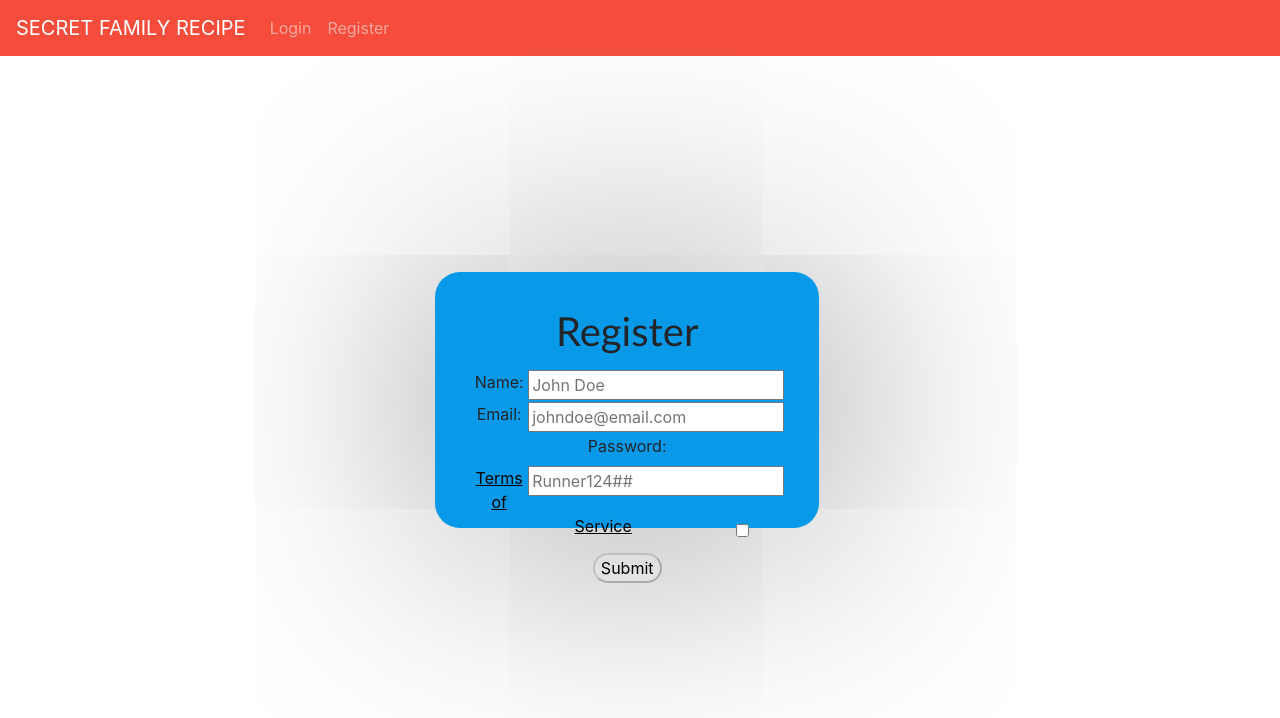
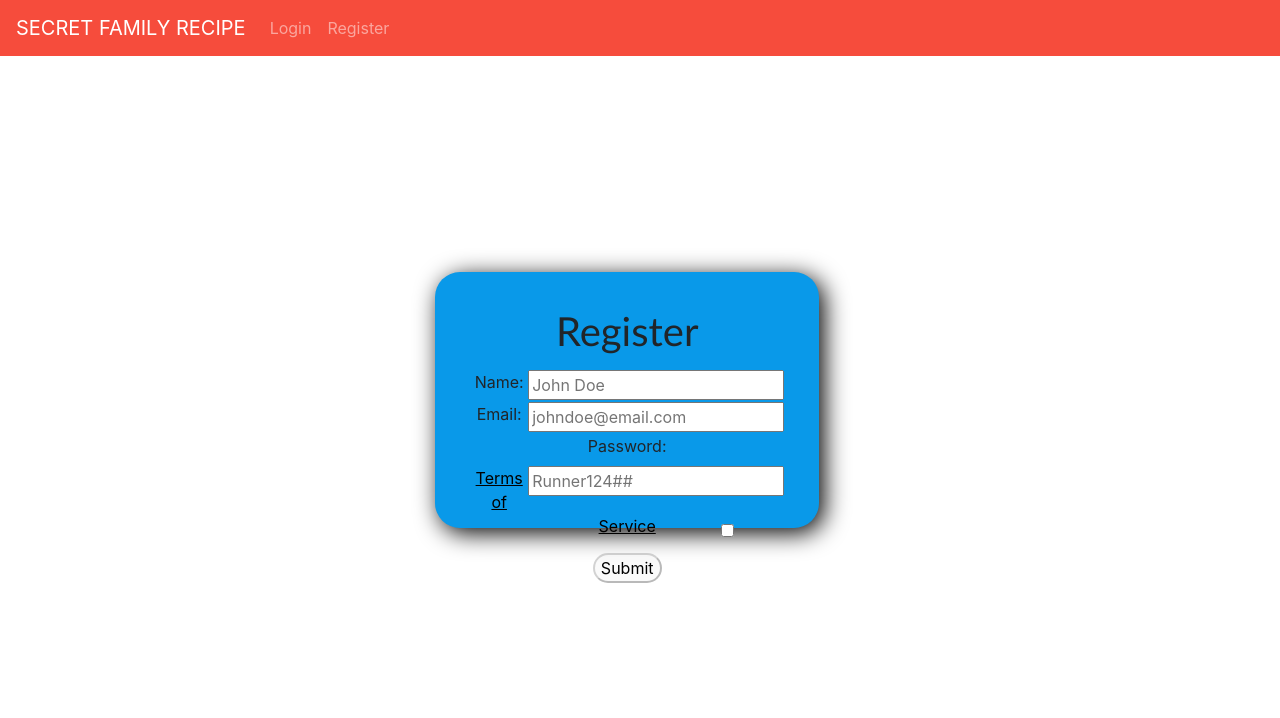
Before and after one commit to tt-webpt-105-Build-Week-2/Front-end, a React (Create React App) app in the folder secret-family-recipe/: page /register in a window 1280 px wide. Shown: the top 718 px of the page. Built offline with nearby package versions, Linux system fonts and the light colour scheme.

Commit message:
Add files via upload
finished styling and the form works; kept it simple

```diff
--- a/secret-family-recipe/src/Registration/RegistrationForm.css
+++ b/secret-family-recipe/src/Registration/RegistrationForm.css
@@ -1,4 +1,4 @@
-form {
+.form {
   display: block;
   margin-left: auto;
   margin-right: auto;
@@ -12,37 +12,40 @@ form {
   background-color: #0999e9;
   padding: 35px;
   text-align: center;
-  box-shadow: 5px 5px 500px grey;
+  box-shadow: 5px 5px 25px black;
   border-radius: 25px;
 }
 
-form h1 {
+.form h1 {
   margin-bottom: 15px;
   font-family: "Trebuchet MS", "Lucida Sans Unicode", "Lucida Grande",
     "Lucida Sans", Arial, sans-serif;
 }
 
-form a {
+.form a {
   color: black;
   text-decoration: underline;
 }
 
-input {
+#name,
+#email,
+#password,
+#check {
   display: inline-block;
   float: right;
 }
 
 #check {
-  margin: 10px 35px 0 0;
+  margin: 10px 50px 0 -100px;
 }
 
-form button {
+.form #button {
   margin: 15px 0;
   color: black;
   border-radius: 25px;
 }
 
-form button:hover {
+.form #button:hover {
   background-color: #f54c3c;
   border: #f54c3c;
 }
--- a/secret-family-recipe/src/Registration/RegistrationForm.js
+++ b/secret-family-recipe/src/Registration/RegistrationForm.js
@@ -18,6 +18,7 @@ function RegistrationForm(props) {
         : event.target.value;
     setFormValues({ ...formValues, [event.target.name]: value });
   };
+
 
   function inputChange(event) {
     /* Destructuring the  name and value from the form inputs. */
@@ -65,9 +66,9 @@ function RegistrationForm(props) {
           rel="stylesheet"
         />
       </head>
-      <form onSubmit={submitForm}>
-        <h1>Register</h1>
-        <div class="name">
+      <form className="form" onSubmit={submitForm}>
+        <h1 className="head1">Register</h1>
+        <div className="name">
           <label>Name:</label>
           <input
             type="text"
@@ -78,7 +79,7 @@ function RegistrationForm(props) {
             onChange={inputChange}
           />
         </div>
-        <div class="email">
+        <div className="email">
           <label>Email:</label>
           <input
             type="email"
@@ -89,7 +90,7 @@ function RegistrationForm(props) {
             onChange={inputChange}
           />
         </div>
-        <div class="password">
+        <div className="password">
           <label>Password:</label>
           <input
             type="password"
@@ -100,7 +101,7 @@ function RegistrationForm(props) {
             onChange={inputChange}
           />
         </div>
-        <div class="terms">
+        <div className="terms">
           <a href="#">Terms of Service</a>
           <input
             id="check"
@@ -110,12 +111,12 @@ function RegistrationForm(props) {
             onChange={inputChange}
           />
         </div>
-        <div class="submit">
-          <button type="submit" disabled={buttonDisabled}>
+        <div className="submit">
+          <button id="button" type="submit" disabled={buttonDisabled}>
             Submit
           </button>
         </div>
-      </form>
+        </form>
     </div>
   );
 }
```
